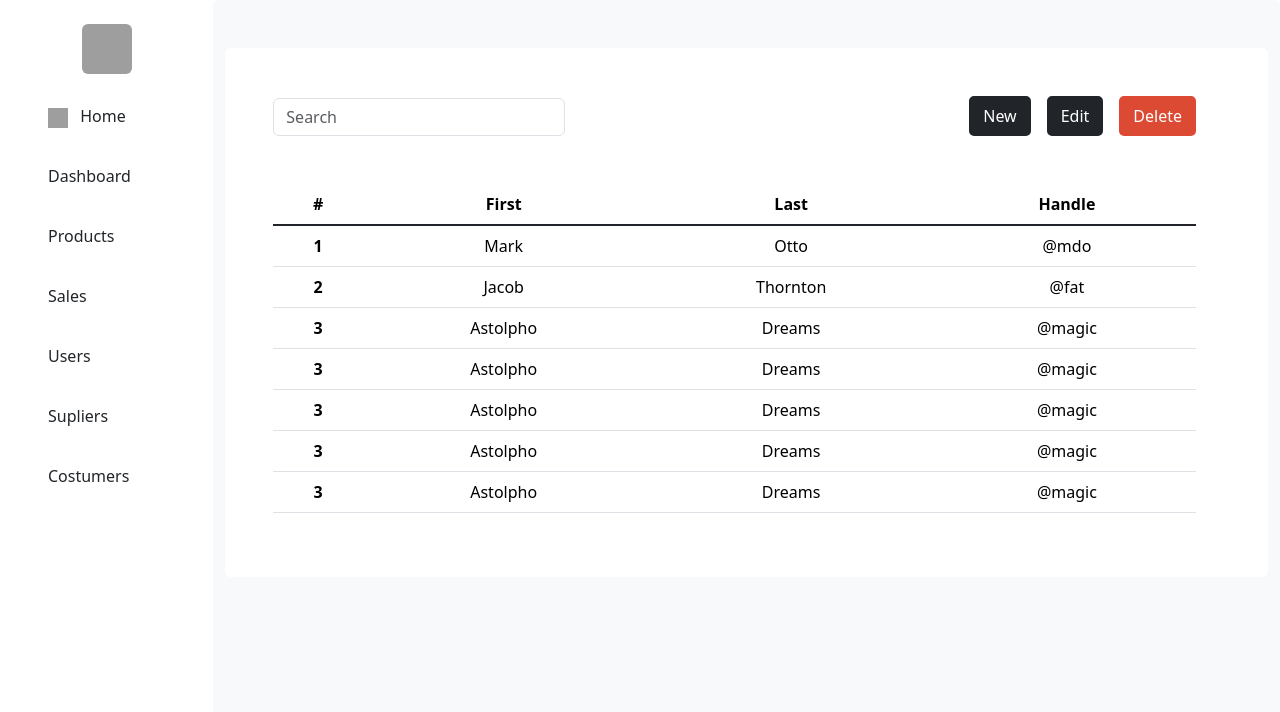
After one commit to AugustoMagro/lab-erp, a Flask app: page /users in a window 1280 px wide. The commit adds this page. Shown: the top 712 px of the page. Run offline with Flask 3, Linux system fonts and the light colour scheme; some libraries are stand-ins or nearby versions; grey boxes are pictures that could not be loaded.

Commit message:
09/03/2025 11:51 Augusto: User and new user pages done

```diff
--- a/lab-erp.py
+++ b/lab-erp.py
@@ -5,10 +5,34 @@ app = Flask(__name__)
 @app.route('/')
 def home():
     # return render_template('home/home.html')
-    return render_template('home/home.html')
+    return render_template('pages/home/home.html')
 
 @app.route('/dashboard')
 def dashboard():
-    return render_template('dashboard/dashboard.html')
+    return render_template('pages/dashboard/dashboard.html')
+
+@app.route('/products')
+def products():
+    return render_template('pages/products/products.html')
+
+@app.route('/sales')
+def sales():
+    return render_template('pages/sales/sales.html')
+
+@app.route('/users')
+def users():
+    return render_template('pages/users/users.html')
+
+@app.route('/suppliers')
+def suppliers():
+    return render_template('pages/suppliers/suppliers.html')
+
+@app.route('/costumers')
+def costumers():
+    return render_template('pages/costumers/costumers.html')
+
+@app.route('/newuser')
+def newUser():
+    return render_template('pages/users/newUser.html')
 
 app.run()
--- a/static/js.js
+++ b/static/js.js
@@ -5,3 +5,7 @@ function changeBackgroundButtonSidebar(id) {
     idPersist = id
     document.getElementById(idPersist).style.backgroundColor = '#212529'
 }
+
+function changeIcon(nameClass) {
+    document.getElementsByClassName(nameClass)
+}
--- a/static/style.css
+++ b/static/style.css
@@ -43,7 +43,46 @@ li {
     text-align: left;
 }
 
-.hover-sidebar-button:hover {
+.sidebar-button{
+    --bs-btn-padding-x: 0.75rem;
+    --bs-btn-padding-y: 0.375rem;
+    color: var(--lab-erp-pallet-bg-1);
+    text-decoration: none;
+    border-radius: 10px;
+    padding: var(--bs-btn-padding-y) var(--bs-btn-padding-x);
+}
+
+.sidebar-button:hover {
     background-color: #212529;
     color: #FFFFFF;
+    transition: 250ms;
 }
+
+.btn-lab{
+    --bs-btn-padding-x: 0.75rem;
+    --bs-btn-padding-y: 0.375rem;
+    background-color: #212529;
+    color: #FFFFFF;
+    border-radius: 5px;
+    border: 2px solid #212529;
+    text-decoration: none;
+    box-shadow: none;
+    padding: var(--bs-btn-padding-y) var(--bs-btn-padding-x);
+}
+
+.btn-lab:hover{
+    background-color: #FFFFFF;
+    color: #212529;
+    transition: 100ms ease-in-out;
+}
+
+.btn-lab-red {
+    background-color: #DC4A34;
+    border: 2px solid #DC4A34;
+}
+
+.btn-lab-red:hover{
+    background-color: #FFFFFF;
+    color: #DC4A34;
+    transition: 100ms ease-in-out;
+}
--- a/templates/base.html
+++ b/templates/base.html
@@ -4,6 +4,7 @@
     <meta charset="UTF-8">
     <meta name="viewport" content="width=device-width, initial-scale=1.0">
     <title>Document</title>
+    <script src="https://kit.fontawesome.com/2daf53615d.js" crossorigin="anonymous"></script>
     <link rel="stylesheet" href="{{ url_for('static', filename='bootstrap/bootstrap.css') }}">
     <link rel="stylesheet" href="{{ url_for('static', filename='style.css') }}">
 </head>
@@ -11,10 +12,10 @@
 
     <div class="container-fluid" style="height: 100vw;">
         <div class="row h-100">
-            <div class="col-2 h-100 text-center lab-erp-pallet-bg-10">
+            <div class="col-2 text-center lab-erp-pallet-bg-10">
                 {% include 'components/sidebar.html' %}
             </div>
-            <div class="col-10 h-100 text-center lab-erp-pallet-bg-8">
+            <div class="col-10 text-center lab-erp-pallet-bg-9 rounded">
                 {% block content %}
                 {% endblock %}
             </div>
--- a/templates/components/sidebar.html
+++ b/templates/components/sidebar.html
@@ -1,66 +1,41 @@
-<!-- <div class="p-3 container">
-    <div class="d-flex justify-content-center">
-        <ul class="nav nav-pills flex-column">
-            <li class="mt-4 nav-item">
-                <a class="nav-link" id="v-pills-home-tab" data-bs-toggle="pill" data-bs-target="#v-pills-home" type="button" role="tab" aria-controls="v-pills-home" aria-selected="true">Home</a>
-            </li>
-            <li class="mt-4 nav-item">
-                <a class="nav-link" id="v-pills-products-tab" data-bs-toggle="pill" data-bs-target="#v-pills-products" type="button" role="tab" aria-controls="v-pills-products" aria-selected="false" href="{{ url_for('dashboard') }}" id="dashboard" onclick="changeBackgroundButtonSidebar('dashboard')">Dashboard</a>
-            </li>
-            <li class="mt-4 nav-item">
-                <a class="nav-link" id="v-pills-products-tab" data-bs-toggle="pill" data-bs-target="#v-pills-products" type="button" role="tab" aria-controls="v-pills-products" aria-selected="false">Products</a>
-            </li>
-            <li class="mt-4 nav-item">
-                <a class="nav-link" id="v-pills-sales-tab" data-bs-toggle="pill" data-bs-target="#v-pills-sales" type="button" role="tab" aria-controls="v-pills-sales" aria-selected="false">Sales</a>
-            </li>
-            <li class="mt-4 nav-item">
-                <a class="nav-link" id="v-pills-users-tab" data-bs-toggle="pill" data-bs-target="#v-pills-users" type="button" role="tab" aria-controls="v-pills-users" aria-selected="false">Users</a>
-            </li>
-            <li class="mt-4 nav-item">
-                <a class="nav-link" id="v-pills-supliers-tab" data-bs-toggle="pill" data-bs-target="#v-pills-supliers" type="button" role="tab" aria-controls="v-pills-supliers" aria-selected="false">Supliers</a>
-            </li>
-            <li class="mt-4 nav-item">
-                <a class="nav-link" id="v-pills-costumers-tab" data-bs-toggle="pill" data-bs-target="#v-pills-costumers" type="button" role="tab" aria-controls="v-pills-costumers" aria-selected="false">Costumers</a>
-            </li>
-        </ul>
-    </div>
-</div> -->
 
 <div class="p-4 container-fluid">
+    <img src="../../static/img/logoStannum.jpg" width="50" height="50" class="rounded mx-auto d-block" alt="">
     <div class="d-flex justify-content-center">
-        <ul class="p-0 sidebar-nav" id="sidebar-nav">
+        <ul class="p-0 sidebar-nav w-100" id="sidebar-nav">
             <li class="mt-4 sidebar-item d-grid mx-auto">
-                <a class="sidebar-link btn hover-sidebar-button" href="{{ url_for('home') }}">
-                    <span>Home</span>
+                <a class="sidebar-link sidebar-button" href="{{ url_for('home') }}">
+                    <img class="icon-sidebar" src="{{ url_for('static', filename='icon/home.png') }}" width="20" height="20"></img>
+                    <span class="ms-2">Home</span>
                 </a>
             </li>
             <li class="mt-4 sidebar-item d-grid mx-auto" >
-                <a class="sidebar-link btn hover-sidebar-button" href="{{ url_for('dashboard') }}">
+                <a class="sidebar-link sidebar-button" href="{{ url_for('dashboard') }}">
                     <span>Dashboard</span>
                 </a>
             </li>
             <li class="mt-4 sidebar-item d-grid mx-auto" >
-                <a class="sidebar-link btn hover-sidebar-button" href="#">
+                <a class="sidebar-link sidebar-button" href="{{ url_for('products') }}">
                     <span>Products</span>
                 </a>
             </li>
             <li class="mt-4 sidebar-item d-grid mx-auto" >
-                <a class="sidebar-link btn hover-sidebar-button" href="#">
+                <a class="sidebar-link sidebar-button" href="{{ url_for('sales') }}">
                     <span>Sales</span>
                 </a>
             </li>
             <li class="mt-4 sidebar-item d-grid mx-auto" >
-                <a class="sidebar-link btn hover-sidebar-button" href="#">
+                <a class="sidebar-link sidebar-button" href="{{ url_for('users') }}">
                     <span>Users</span>
                 </a>
             </li>
             <li class="mt-4 sidebar-item d-grid mx-auto" >
-                <a class="sidebar-link btn hover-sidebar-button" href="#">
+                <a class="sidebar-link sidebar-button" href="{{ url_for('suppliers') }}">
                     <span>Supliers</span>
                 </a>
             </li>
             <li class="mt-4 sidebar-item d-grid mx-auto" >
-                <a class="sidebar-link btn hover-sidebar-button" href="#">
+                <a class="sidebar-link sidebar-button" href="{{ url_for('costumers') }}">
                     <span>Costumers</span>
                 </a>
             </li>
--- /dev/null
+++ b/templates/pages/users/users.html
@@ -0,0 +1,81 @@
+{% extends "base.html" %}
+
+{% block content %}
+<div class="mt-5 p-5 container lab-erp-pallet-bg-10 rounded">
+    <div class="row">
+        <div class="mb-5 row align-items-end">
+            <div class="col-md-4">
+                <div class="">
+                    <input type="search" class="form-control" placeholder="Search">
+                </div>
+            </div>
+            <div class="col-md-5"></div>
+            <div class="col-md-3">
+                <div class="d-grid gap-2 d-md-flex justify-content-md-end">
+                    <a class="btn-lab me-md-2 w-100" type="button" href="{{ url_for('newUser') }}">New</a>
+                    <button class="btn-lab me-md-2 w-100" type="button">Edit</button>
+                    <button class="btn-lab btn-lab-red w-100" type="button">Delete</button>
+                </div>
+            </div>
+        </div>
+        <div class="row align-items-top">
+            <div class="col-12">
+                <table class="table">
+                    <thead>
+                        <tr>
+                        <th scope="col">#</th>
+                        <th scope="col">First</th>
+                        <th scope="col">Last</th>
+                        <th scope="col">Handle</th>
+                        </tr>
+                    </thead>
+                    <tbody class="table-group-divider">
+                        <tr>
+                            <th scope="row">1</th>
+                            <td>Mark</td>
+                            <td>Otto</td>
+                            <td>@mdo</td>
+                        </tr>
+                        <tr>
+                            <th scope="row">2</th>
+                            <td>Jacob</td>
+                            <td>Thornton</td>
+                            <td>@fat</td>
+                        </tr>
+                        <tr>
+                            <th scope="row">3</th>
+                            <td>Astolpho</td>
+                            <td>Dreams</td>
+                            <td>@magic</td>
+                        </tr>
+                        <tr>
+                            <th scope="row">3</th>
+                            <td>Astolpho</td>
+                            <td>Dreams</td>
+                            <td>@magic</td>
+                        </tr>
+                        <tr>
+                            <th scope="row">3</th>
+                            <td>Astolpho</td>
+                            <td>Dreams</td>
+                            <td>@magic</td>
+                        </tr>
+                        <tr>
+                            <th scope="row">3</th>
+                            <td>Astolpho</td>
+                            <td>Dreams</td>
+                            <td>@magic</td>
+                        </tr>
+                        <tr>
+                            <th scope="row">3</th>
+                            <td>Astolpho</td>
+                            <td>Dreams</td>
+                            <td>@magic</td>
+                        </tr>
+                    </tbody>
+                    </table>
+            </div>
+        </div>
+    </div>
+</div>
+{% endblock %}
```
Also changed, not shown: templates/pages/costumers/costumers.html (added, +11 -0 lines), templates/pages/products/products.html (added, +11 -0 lines), templates/pages/sales/sales.html (added, +11 -0 lines), templates/pages/suppliers/suppliers.html (added, +11 -0 lines), templates/pages/users/newUser.html (added, +47 -0 lines), templates/pages/dashboard/dashboard.html (renamed from templates/dashboard/dashboard.html), templates/pages/home/home.html (renamed from templates/home/home.html), 1 other file.
